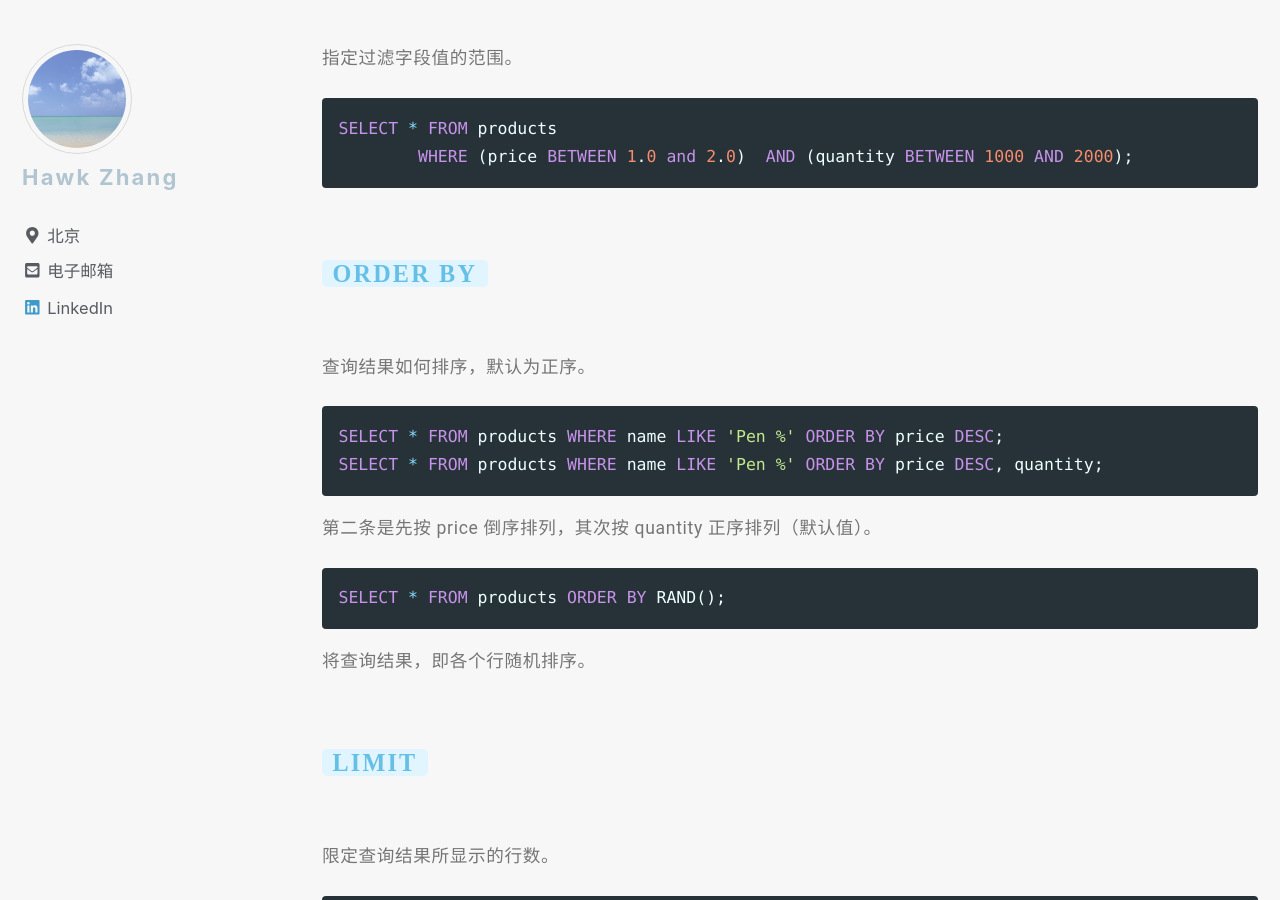
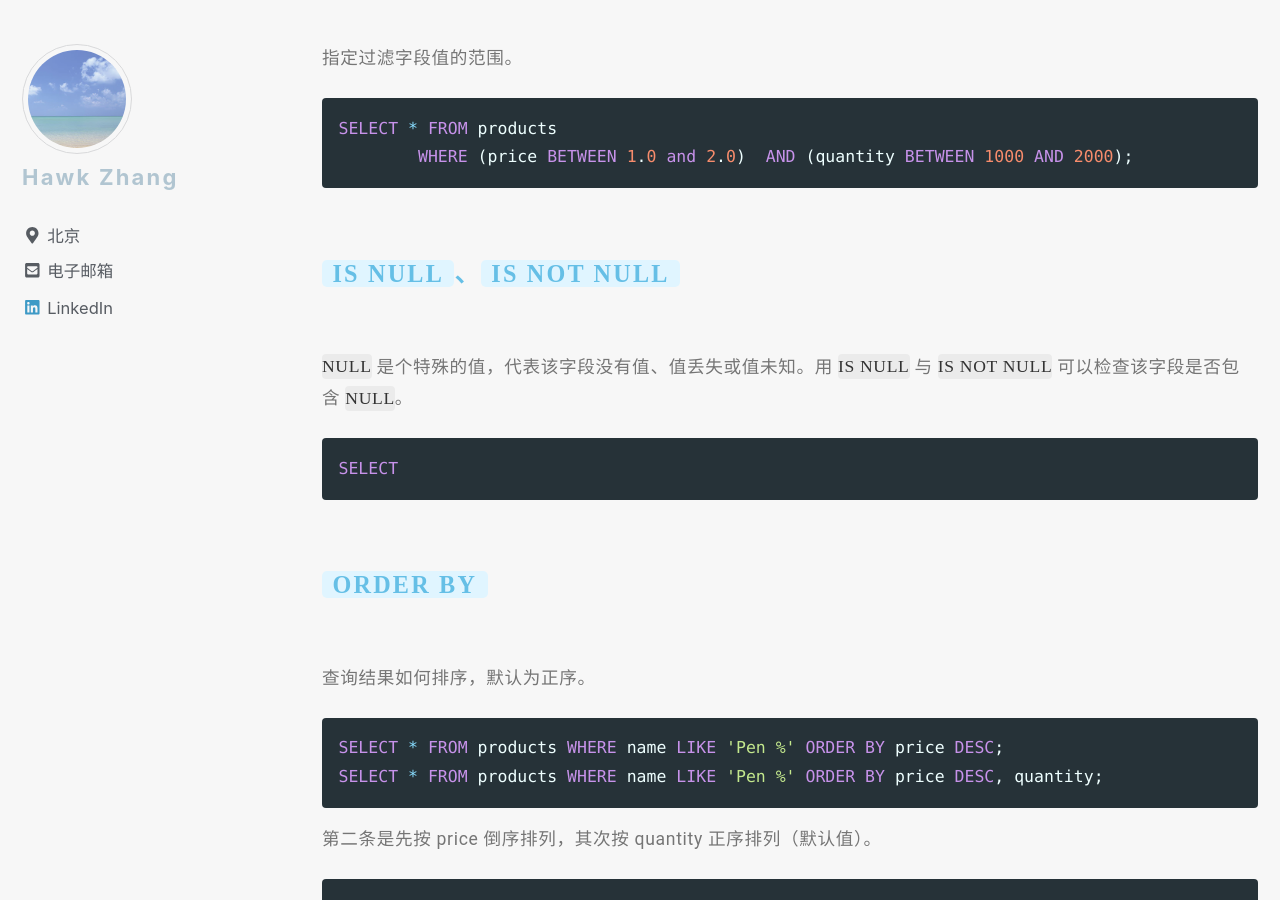
Before and after one commit to narru888/linotes_note, a Jekyll site: the page built from _posts/mysql/2016-04-02-statements.md, in a window 1280 px wide and 900 px high, scrolled down 13205 px. Built offline with Jekyll 4.4.1, drawn with Linux system fonts in a browser that asks for light colours; nearby versions of some CDN libraries; a script that is not in the unit is left out.

Commit message:
update on 2018-10-14 10:25:01 CST

````diff
--- a/_posts/mysql/2016-04-02-statements.md
+++ b/_posts/mysql/2016-04-02-statements.md
@@ -544,6 +544,18 @@ SELECT * FROM products
 
 
 
+#### `IS NULL`、`IS NOT NULL`
+
+`NULL` 是个特殊的值，代表该字段没有值、值丢失或值未知。用 `IS NULL` 与 `IS NOT NULL` 可以检查该字段是否包含 `NULL`。
+
+
+```sql
+SELECT
+```
+
+
+
+
 #### `ORDER BY`
 
 查询结果如何排序，默认为正序。
````
